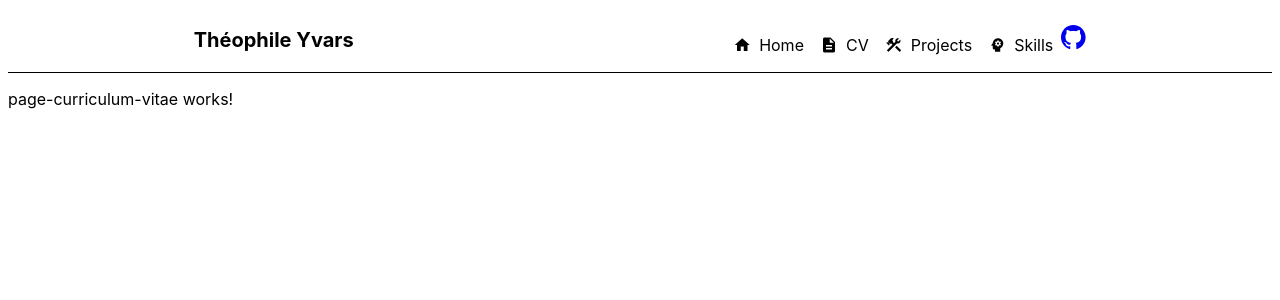
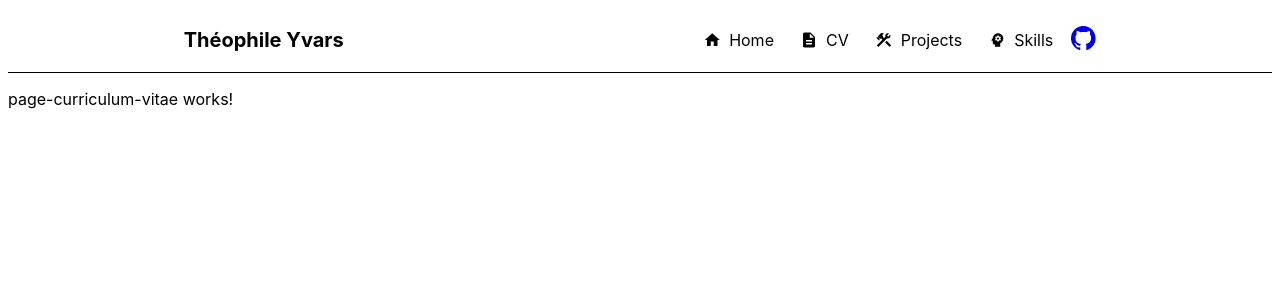
Before and after one commit to Theophile-Yvars/MyPageService, an Angular app in the folder MyPageIHM/: page /cv in a window 1280 px wide. Shown: the top 300 px of the page. Built offline with nearby package versions, Linux system fonts and the light colour scheme.

Commit message:
:rocket: icons alignés #3

```diff
--- a/MyPageIHM/src/app/page/components/header/header.component.css
+++ b/MyPageIHM/src/app/page/components/header/header.component.css
@@ -15,3 +15,9 @@
 .github-icon {
     fill: currentColor;
 }
+
+#headerButton{
+    display: flex;
+    flex-direction: row;
+    gap: 10px;
+}
--- a/MyPageIHM/src/app/page/components/header/header.component.html
+++ b/MyPageIHM/src/app/page/components/header/header.component.html
@@ -5,7 +5,7 @@
         </p>
     </div>
 
-    <div>
+    <div id="headerButton">
         <button (click)="gotToPage('/home');" mat-button color="primary">
             <mat-icon>home</mat-icon>
             Home
```
